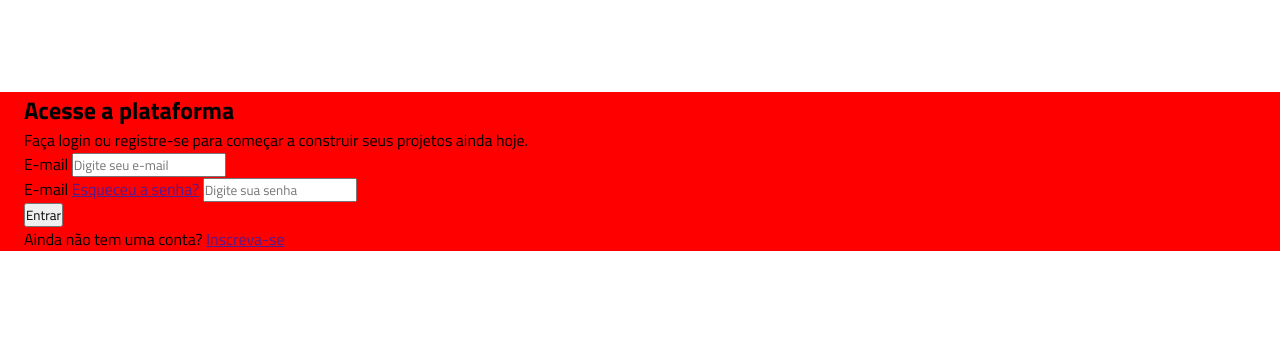
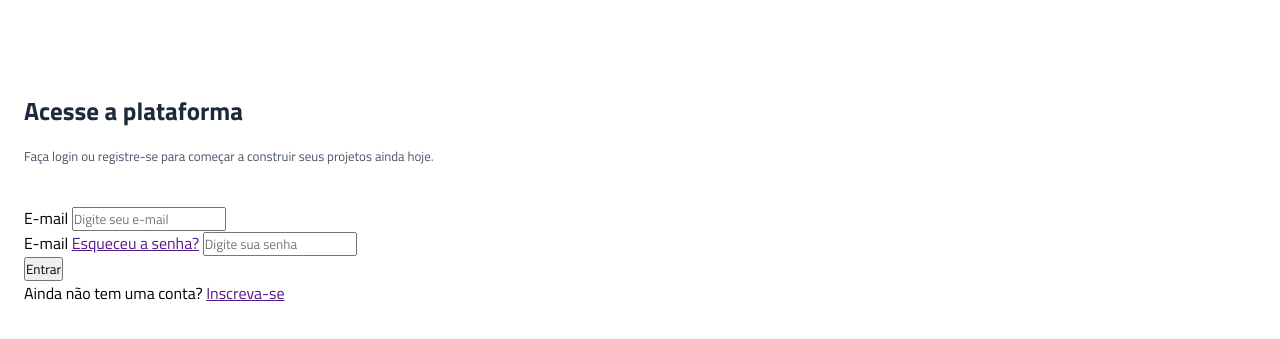
Before and after one commit to Samuel-Emiya/projeto-vertigo, a plain HTML site: page index.html in a window 1280 px wide. Shown: the part 101-440 px from the top of the page. Drawn offline with Linux system fonts and the light colour scheme.

Commit message:
termino da section descricao

```diff
--- a/style.css
+++ b/style.css
@@ -10,8 +10,11 @@
 /* 40px = 2.5rem */
 
 :root {
-    --cor-fundo: #f00;
+    --gray-800: #1E293B;
+    --gray-600: #475569;
 }
+
+
 /* numero = 20 */
 /* print(numero) */
 
@@ -28,7 +31,22 @@ header {
 
 main {
     padding-inline: 1.5rem;
-    background: var(--cor-fundo)
+}
+
+.descricao {
+    margin-bottom: 2.5rem;
+}
+
+
+.descricao h1 {
+    color: var(--gray-800);
+    margin-bottom: 1rem;
+    font-size: 1.5625rem;
+}
+
+.descricao p {
+    font-size: 0.8125rem;
+    color: var(--gray-600);
 }
 
 /* nome da cor, rgb, rgba, hex, hsl, hwb */
```
